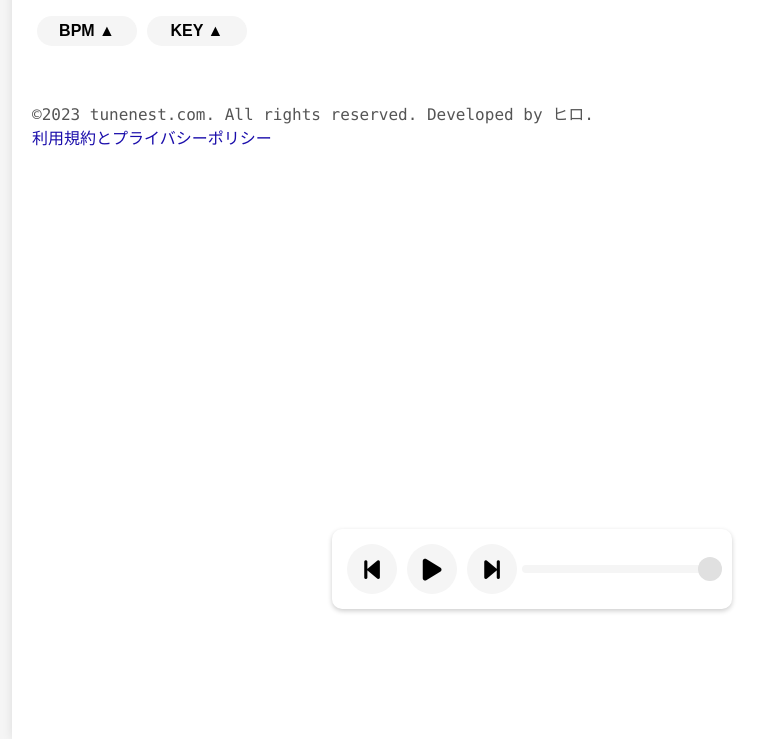
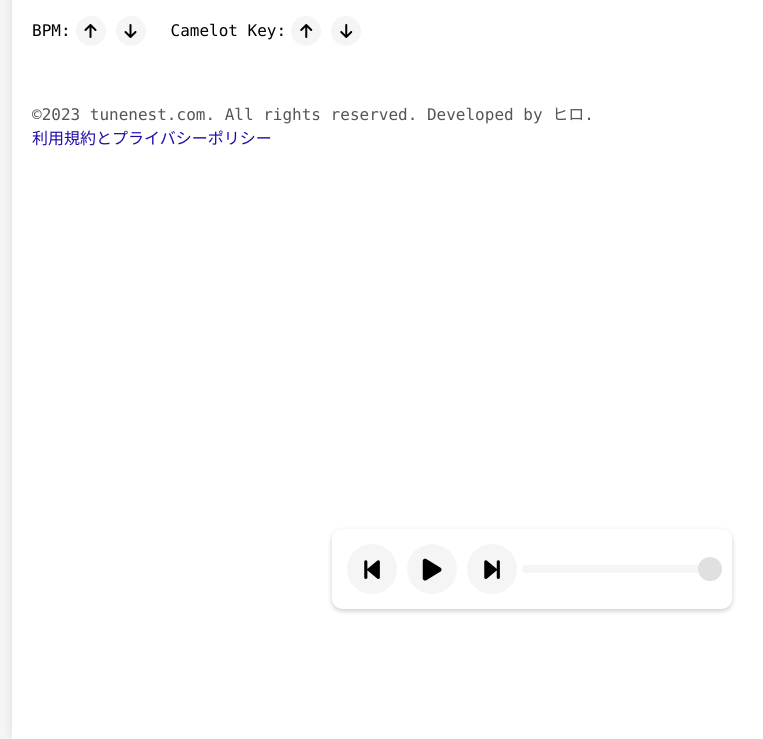
Before and after one commit to ayosugagustd-alt/tunenest, a Flask app: template templates/index.html in a window 1280 px wide. Shown: the part 171-910 px from the top of the page, without its empty margins (108-871 px from the left). Run offline with Flask 3, Linux system fonts and the light colour scheme; the template is opened without the code that fills it, so the values that code supplies are empty; parts of the project's set-up code (start-up, migrations or seed data) failed here and were passed over.

Commit message:
降順。簡単にできたぞ

```diff
--- a/static/styles.css
+++ b/static/styles.css
@@ -83,7 +83,7 @@ button:active {
 
 .sort-button {
     margin: 5px; /* ボタン間のマージンを追加 */
-    width: 100px;
+    width: 30px;
     height: 30px;
     background-color: #F5F5F5;
     color: black;
@@ -97,6 +97,19 @@ button:active {
     transition: background-color 0.3s;
 }
 
+.sort-section {
+    display: flex;
+    justify-content: flex-start; /* 左寄せ */
+    align-items: center; /* アイテムを中央揃え */
+    margin-top: 10px; /* アートワークからのマージン */
+}
+
+.sort-option {
+    display: flex;
+    align-items: center;
+    margin-right: 20px; /* オプション間のスペース */
+}
+
 .sort-button:hover {
     background-color: #E0E0E0;
 }
@@ -105,6 +118,7 @@ button:active {
     background-color: #C0C0C0;
     color: white;
 }
+/**/
 
 
 #controls {
--- a/templates/index.html
+++ b/templates/index.html
@@ -96,15 +96,18 @@
             <img id="playing-artwork" src="{{ collage_filename }}" alt="Spotify Playlist Artwork" loading="lazy">
             <div id="playing"></div>
         </div>
-        <div class="sort-buttons">
-            <button class="sort-button" onclick="sortTracks('bpm')">
-                <strong>BPM ▲</strong>
-            </button>
-            <button class="sort-button" onclick="sortTracks('camelot')">
-                <strong>KEY ▲ </strong>
-            </button>
+        <div class="sort-section">
+            <div class="sort-option">
+                <span>BPM:</span>
+                <button class="sort-button" onclick="sortTracks('bpm', 'asc')"><i class="fas fa-arrow-up"></i></button>
+                <button class="sort-button" onclick="sortTracks('bpm', 'desc')"><i class="fas fa-arrow-down"></i></button>
+            </div>
+            <div class="sort-option">
+                <span>Camelot Key:</span>
+                <button class="sort-button" onclick="sortTracks('camelot', 'asc')"><i class="fas fa-arrow-up"></i></button>
+                <button class="sort-button" onclick="sortTracks('camelot', 'desc')"><i class="fas fa-arrow-down"></i></button>
+            </div>
         </div>
-
         <div id="buttons">
             <button onclick="previous()"><i class="fas fa-step-backward"></i></button>
             <button onclick="togglePlay()"><i class="fas fa-play"></i><i class="fas fa-pause"></i></button>
@@ -508,9 +511,10 @@
             }
         });
 
-        function sortTracks(sortType) {
+        function sortTracks(sortType, sortOrder) {
             const params = new URLSearchParams(window.location.search); // 現在のURLのクエリパラメータを取得
             params.set('sort', sortType); // ソートパラメータを設定または更新
+            params.set('order', sortOrder); // ソートパラメータを設定または更新
 
             // プレイリストIDがURLにない場合、ドロップダウンから取得して設定
             if (!params.has('playlist_id')) {
--- a/usviral50.py
+++ b/usviral50.py
@@ -333,12 +333,15 @@ def index():
         # 有効なトラック情報のみをフィルタリング
         valid_tracks_info = [track for track in all_tracks_info if track]
 
+        sort_order = request.args.get('order', 'asc')  # デフォルトは昇順
+        reverse_sort = True if sort_order == 'desc' else False
+
         # トラックソートの処理
         if sort_by == 'bpm':
-            valid_tracks_info.sort(key=lambda x: x['tempo'])
+            valid_tracks_info.sort(key=lambda x: x['tempo'], reverse=reverse_sort)
         elif sort_by == 'camelot':
             # Camelot Keyでソート
-            valid_tracks_info.sort(key=lambda x: camelot_to_sort_key(x['camelot_key_signature']))
+            valid_tracks_info.sort(key=lambda x: camelot_to_sort_key(x['camelot_key_signature']), reverse=reverse_sort)
 
         # カテゴリごとにプレイリストを整理
         playlists_grouped = defaultdict(list)
```
